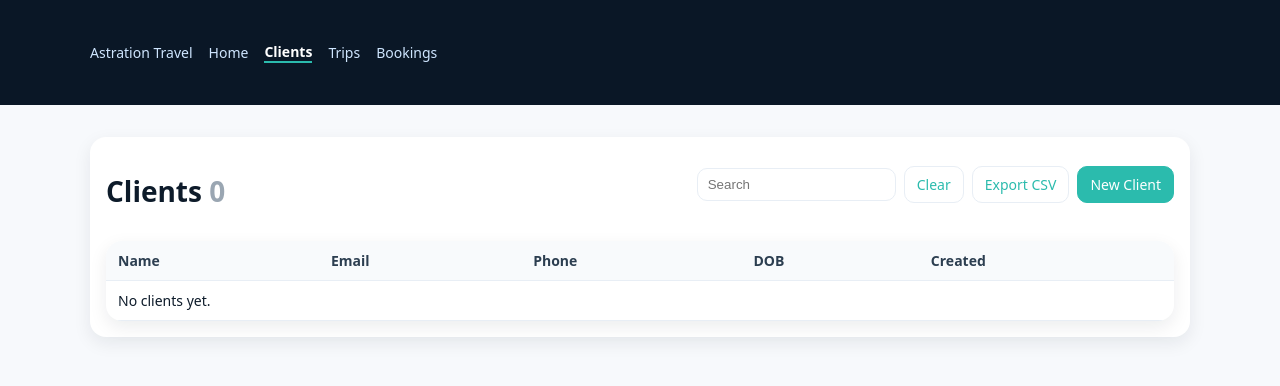
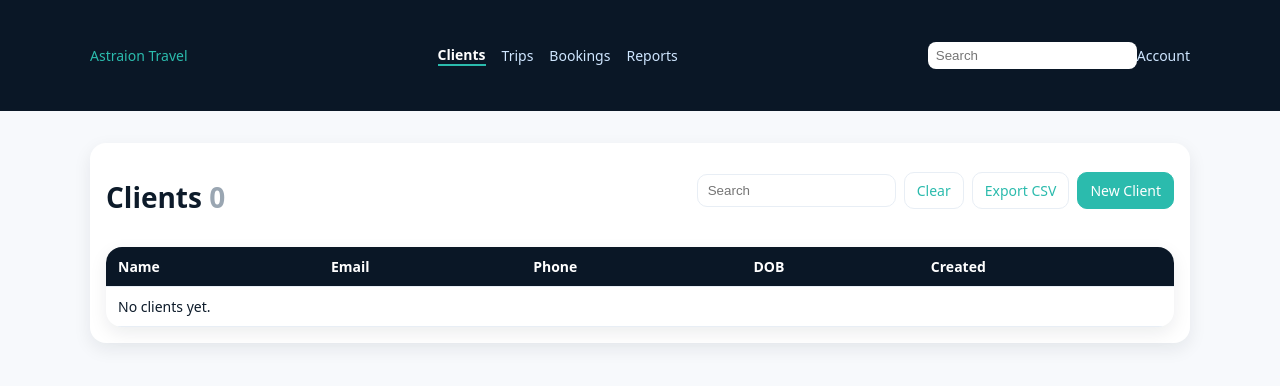
Before and after one commit to curiosity110/usb_system, a FastAPI app: page /clients in a window 1280 px wide. Shown: the top 386 px of the page. Run offline with FastAPI, Linux system fonts and the light colour scheme; data that the repository does not hold is empty; some libraries are stand-ins or nearby versions.

Commit message:
Revamp navigation and table styling (#18)

```diff
--- a/app/templates/base.html
+++ b/app/templates/base.html
@@ -10,15 +10,23 @@
 <body>
   <header class="appbar">
     <div class="container">
-      <nav class="nav">
-        <a href="/">Astration Travel</a>
-        <div class="nav">
-          <a href="/" class="{% if request.url.path == '/' %}active{% endif %}">Home</a>
+      <div class="nav">
+        <div class="nav-left">
+          <a href="/" class="logo">Astraion Travel</a>
+        </div>
+        <nav class="nav-center">
           <a href="/clients" class="{% if request.url.path.startswith('/clients') %}active{% endif %}">Clients</a>
           <a href="/trips" class="{% if request.url.path.startswith('/trips') %}active{% endif %}">Trips</a>
           <a href="/bookings" class="{% if request.url.path.startswith('/bookings') %}active{% endif %}">Bookings</a>
+          <a href="/reports" class="{% if request.url.path.startswith('/reports') %}active{% endif %}">Reports</a>
+        </nav>
+        <div class="nav-right">
+          <form action="/search" method="get">
+            <input name="q" class="input" placeholder="Search" />
+          </form>
+          <a href="#" class="account">Account</a>
         </div>
-      </nav>
+      </div>
     </div>
   </header>
   <main>
--- a/static/css/app.css
+++ b/static/css/app.css
@@ -26,13 +26,19 @@ a:hover{text-decoration:underline}
 .grid.cols-2{grid-template-columns:1fr 1fr;}
 .table{width:100%; border-collapse:separate; border-spacing:0; background:var(--card); border-radius:var(--radius); overflow:hidden; box-shadow:var(--shadow);}
 .table th, .table td{padding:10px 12px; border-bottom:1px solid var(--line);}
-.table th{background:#f8fafc; text-align:left; font-weight:600; color:var(--ink-soft); position:sticky; top:0;}
-.table tr:hover td{background:#fdfdfd}
+.table th{background:var(--bg); color:#fff; text-align:left; font-weight:600; position:sticky; top:0;}
+.table tbody tr:nth-child(even) td{background-color:rgba(233,220,199,0.3);}
+.table tbody tr:hover td{background-color:rgba(43,187,173,0.1);}
 .muted{color:var(--muted)}
 .kpi{display:flex; gap:16px; flex-wrap:wrap; margin-bottom:12px;}
 .kpi .pill{background:var(--sand); padding:8px 10px; border-radius:999px;}
-header.appbar{background:var(--bg); color:#fff; padding:10px 0;}
-header .nav{display:flex; gap:16px; align-items:center;}
-header .nav a{color:#cfe6ff}
-header .nav a.active{color:#fff; font-weight:600; border-bottom:2px solid var(--teal);}
+header.appbar{background:var(--bg); color:#fff; padding:10px 0; position:sticky; top:0; z-index:100;}
+header .nav{display:flex; align-items:center; justify-content:space-between; gap:16px;}
+header .nav-left, header .nav-center, header .nav-right{display:flex; align-items:center; gap:16px;}
+header .nav-center a{color:#cfe6ff;}
+header .nav-center a:hover{border-bottom:2px solid var(--teal);}
+header .nav-center a.active{color:#fff; font-weight:600; border-bottom:2px solid var(--teal);}
+header .nav-right form{margin:0;}
+header .nav-right .input{padding:6px 8px; border-radius:8px; border:none;}
+header .nav-right a{color:#cfe6ff;}
 .alert{background:#ffe5e5; color:#b71c1c; padding:var(--pad); border-radius:var(--radius); margin-bottom:var(--pad);}
```
